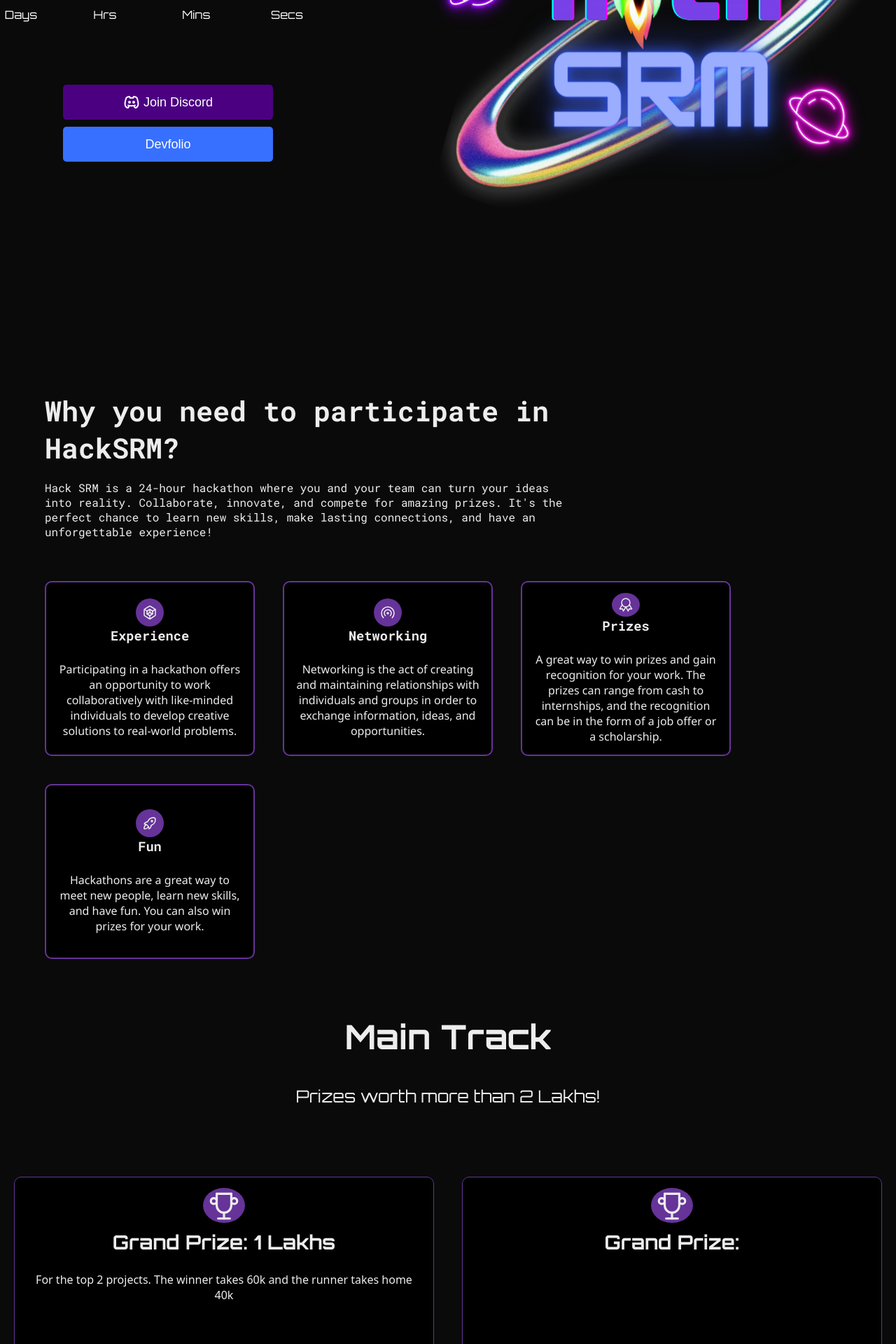
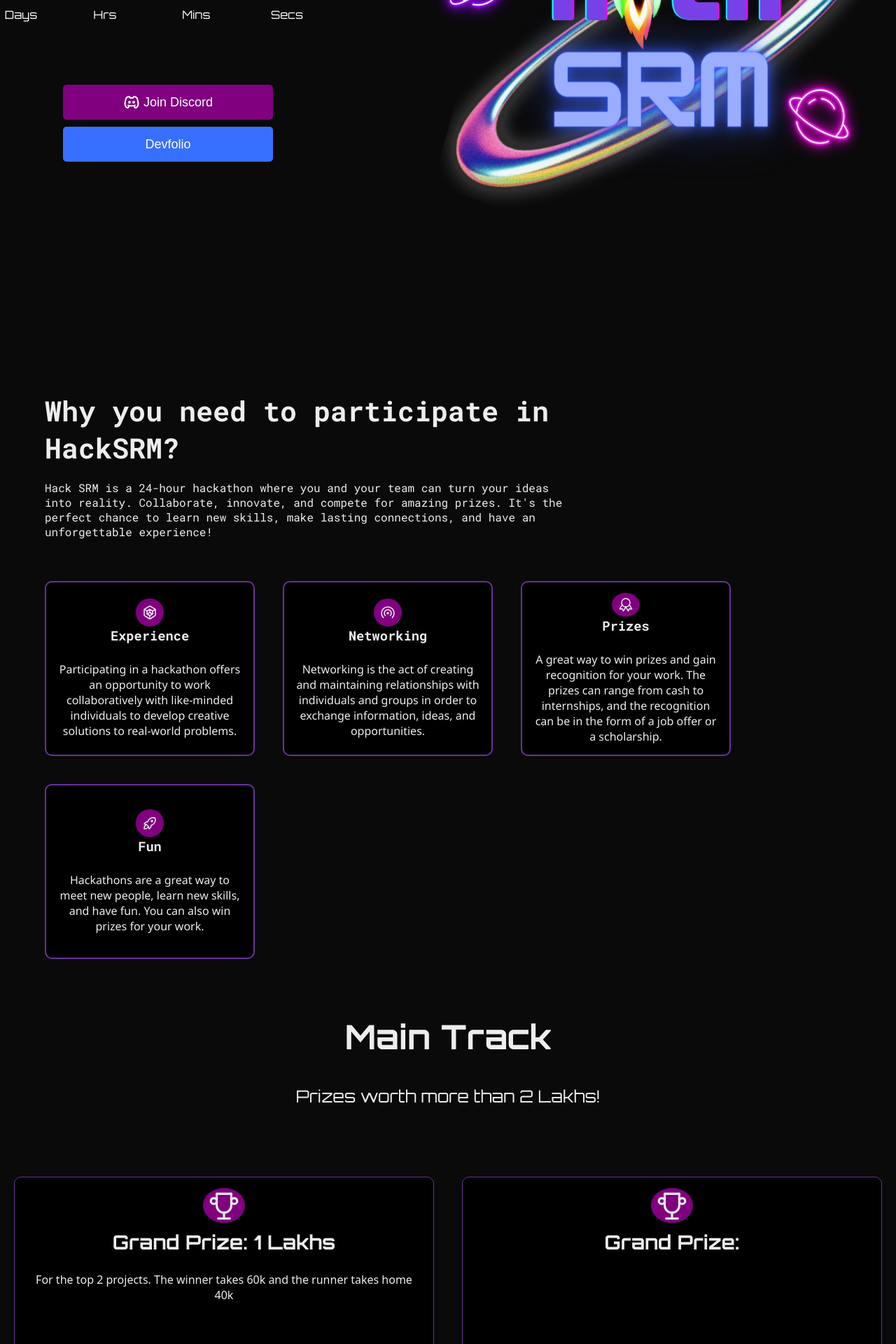
Before and after one commit to dave1725/HackSRM6.0, a Next.js app: page / in a window 1280 px wide. Shown: the part 320-2240 px from the top of the page at 70% size. Built offline with nearby package versions, Linux system fonts and the light colour scheme; a web font is replaced by a local one.

Commit message:
added sponsor

```diff
--- a/app/about/about.module.css
+++ b/app/about/about.module.css
@@ -65,7 +65,7 @@
     display: flex;
     justify-content: center;
     align-items: center;
-    background-color: rebeccapurple;
+    background-color: purple;
     border-radius: 100%;
     height: 40px;
     width: 40px;
--- a/app/hero/hero.module.css
+++ b/app/hero/hero.module.css
@@ -3,13 +3,12 @@
     justify-content: center;
     align-items: center;
     min-height: 100vh;
-     /* Cyberpunk black background */
   }
 
   .container {
     display: flex;
-    flex-direction: row; /* Place items side by side */
-    gap: 100px; /* Space between timer and image */
+    flex-direction: row;
+    gap: 100px;
     align-items: center;
     justify-content: center;
     margin-top: -20px;
@@ -49,7 +48,7 @@
     justify-content: center;
     align-items: center;
     color: white;
-    background-color: indigo;
+    background-color: purple;
     border-radius: 5px;
     gap: 5px;
     margin-top: 40px;
--- a/app/hero/page.jsx
+++ b/app/hero/page.jsx
@@ -6,6 +6,7 @@ import Image from 'next/image';
 import { IconBrandDiscord } from "@tabler/icons-react";
 
 const hero = () => {
+
     React.useEffect(() => {
         const script = document.createElement('script');
         script.src = 'https://apply.devfolio.co/v2/sdk.js';
@@ -16,6 +17,7 @@ const hero = () => {
           document.body.removeChild(script);
         }
     }, []);
+
   return (
     <>
         <div className={styles.wrapper}>
@@ -36,11 +38,13 @@ const hero = () => {
                         <IconBrandDiscord size={24} />
                         <span>Join Discord</span>
                     </a>
+
                     {/* <div
-                            className={styles.folio}
+                        className="apply-button"
                         data-hackathon-slug="hack-srm25"
                         data-button-theme="light"
                     ></div> */}
+
                     <a
                         href="https://hack-srm25.devfolio.co/"
                         target="_blank"
--- a/app/layout.js
+++ b/app/layout.js
@@ -21,6 +21,7 @@ export default function RootLayout({ children }) {
     <html lang="en">
       <body className={`${geistSans.variable} ${geistMono.variable}`}>
         {children}
+        <script defer async src="https://apply.devfolio.co/v2/sdk.js"></script>
       </body>
     </html>
   );
--- a/app/sponsors/page.jsx
+++ b/app/sponsors/page.jsx
@@ -65,9 +65,18 @@ const Sponsors = () => {
                                     height={100}
                             />
                         </div>
+
                         <div  className={styles.innerPoints}>
+                            <Image
+                                    className='aptos'
+                                    src="/aptos.jpg"
+                                    alt="POLYGON LOGO"
+                                    width={300}
+                                    height={100}
+                            />
+                        </div>
 
-                        </div>
+
                     </div>
                 </div>
             </div>
--- a/app/tracks/tracks.module.css
+++ b/app/tracks/tracks.module.css
@@ -41,7 +41,7 @@
     display: flex;
     justify-content: center;
     align-items: center;
-    background-color: rebeccapurple;
+    background-color: purple;
     height: 70px;
     width: 60px;
     border-radius: 100%;
@@ -60,7 +60,10 @@
     width: 600px;
     height: 250px;
     text-align: center; /* Center-align text */
+}
 
+.aptos img{
+    border-radius: 10px;
 }
 
 .innerPoints h3{
```
Also changed, not shown: app/tracks/page.jsx (+5 -5 lines), public/aptos.jpg (added). Lines whose indentation alone changed are shown as unchanged.
